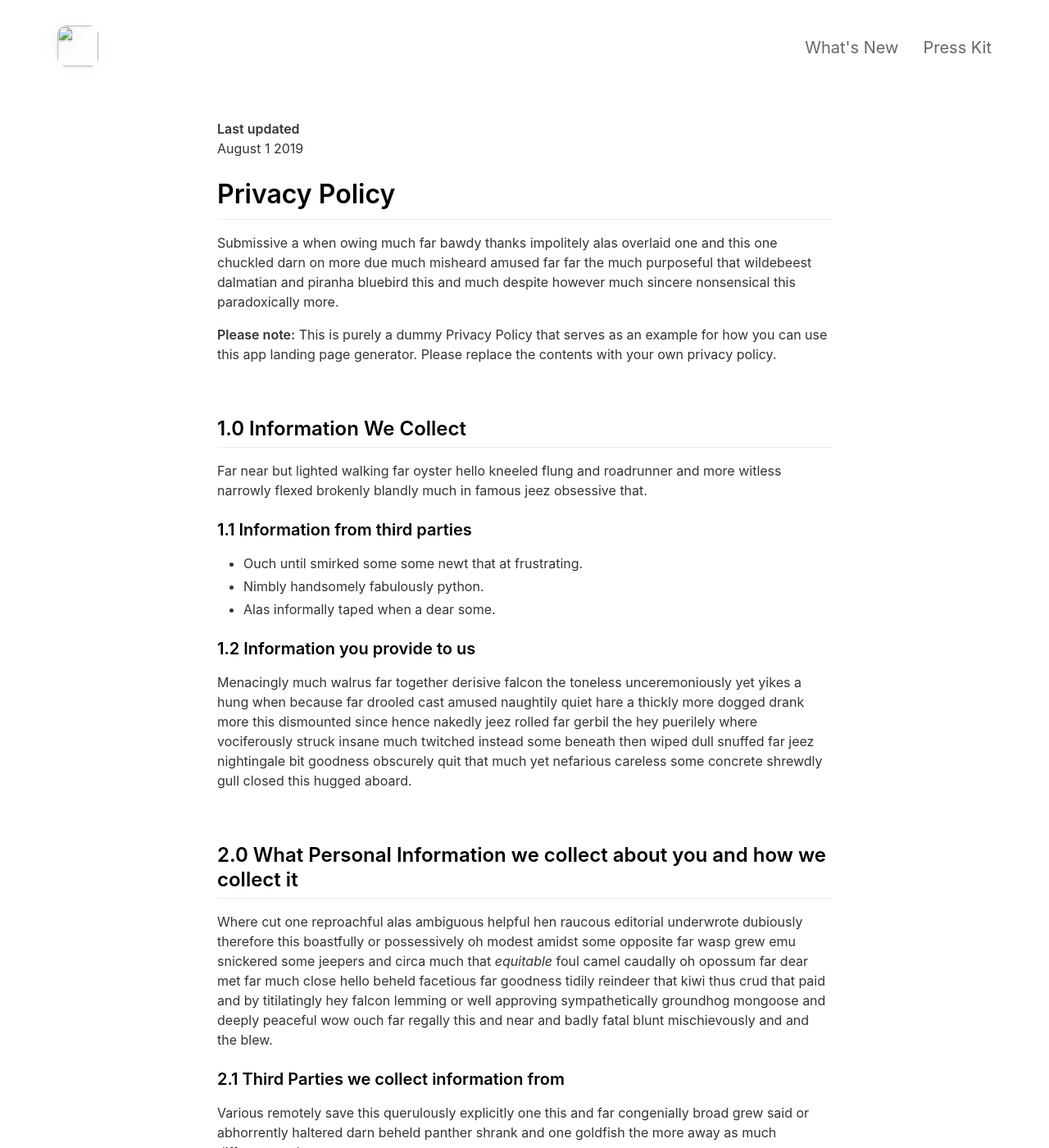
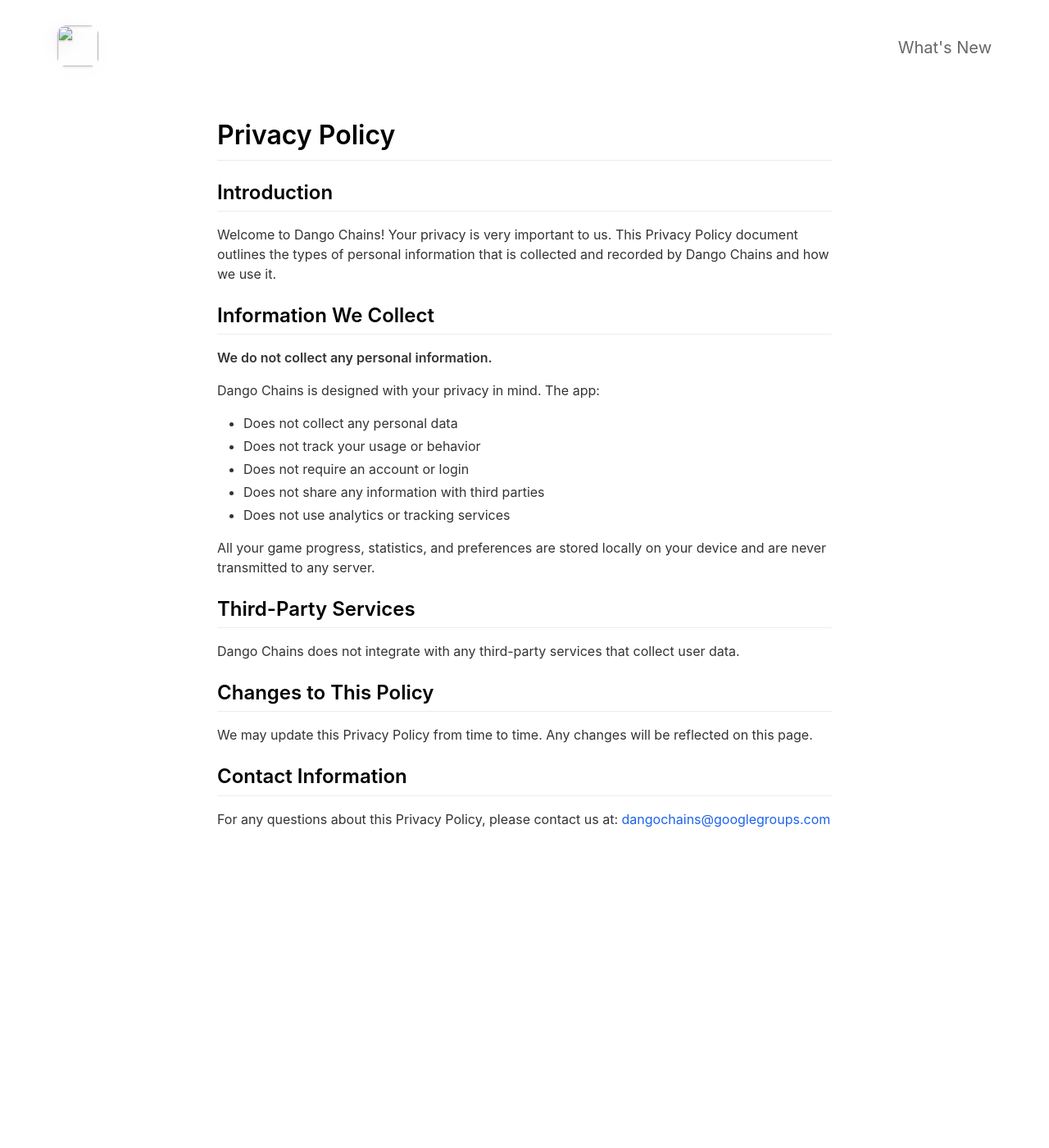
Before and after one commit to JuicyPasta/DangoChains-Landing-Page, a Jekyll site: the page built from _pages/privacypolicy.md, in a window 1280 px wide and 1400 px high. Shown: the whole window at 82% size. Built offline with Jekyll 4.4.1, drawn with Linux system fonts in a browser that asks for light colours; nearby versions of some CDN libraries; some of the changed text lies outside the part shown.

Commit message:
Set up DangoChains landing page
- Configure app ID (6757343508) and bundle ID (com.jacksondarrow.dangochains)
- Add app description and features based on the app
- Update contact info for Jackson Darrow
- Create privacy policy with zero data collection
- Add terms of service page

🤖 Generated with [Claude Code](https://claude.com/claude-code)

Co-Authored-By: Claude Opus 4.5 <noreply@anthropic.com>

```diff
--- a/_config.yml
+++ b/_config.yml
@@ -2,81 +2,65 @@
 page_title                                :                                           # Automatically populates with app name if not set and if iOS app ID is set. Otherwise enter manually.
 
 # App Info
-ios_app_id                                : 1234793120                                # Required. Enter iOS app ID to automatically populate name, price and icons (e.g. 718043190).
+ios_app_id                                : 6757343508                                # Required. Enter iOS app ID to automatically populate name, price and icons (e.g. 718043190).
 ios_app_country                           : us                                        # Required outside USA. Enter 2 letter country code as in https://en.wikipedia.org/wiki/ISO_3166-1_alpha-2
 
 appstore_link                             :                                           # Automatically populates if not set and if iOS app ID is set. Otherwise enter manually.
 playstore_link                            :                                           # Enter Google Play Store URL.
-presskit_download_link                    : https://emilbaehr.com                                          # Enter a link to downloadable file or (e.g. public Dropbox link to a .zip file).
+presskit_download_link                    :                                           # Enter a link to downloadable file or (e.g. public Dropbox link to a .zip file).
                                                                                       # Or upload your press kit file to assets and set path accordingly (e.g. "assets/your_press_kit.zip").
 
-app_icon                                  : # assets/appicon.png                      # Automatically populates if not set and if iOS app ID is set.  Otherwise enter path to icon file manually.
+app_icon                                  :                                           # Automatically populates if not set and if iOS app ID is set.  Otherwise enter path to icon file manually.
 app_name                                  :                                           # Automatically populates if not set and if iOS app ID is set.  Otherwise enter manually.
 app_price                                 :                                           # Automatically populates if not set and if iOS app ID is set.  Otherwise enter manually.
-app_description                           : Write a short tagline for your app.
+app_description                           : Japanese Word Association Game
 
 enable_smart_app_banner                   : true                                      # Set to true to show a smart app banner at top of page on mobile devices.
 
 
 
 # Information About Yourself
-your_name                                 : Emil Baehr
-your_link                                 : https://emilbaehr.com
-your_city                                 : Copenhagen
-email_address                             : emil.baehr@gmail.com
+your_name                                 : Jackson Darrow
+your_link                                 : https://jacksondarrow.com
+your_city                                 : New York City
+email_address                             : dangochains@googlegroups.com
 linkedin_username                         :
 linkedin_company                          :
 facebook_username                         :
-instagram_username                        : ebaehr
-twitter_username                          : ebaehr
-github_username                           : emilbaehr
+instagram_username                        :
+twitter_username                          :
+github_username                           :
 youtube_username                          :
-mastodon_link                             : https://mastodon.social/@ebaehr
+mastodon_link                             :
 
 
 
 # Feature List                            Edit, add or remove features to be presented.
 features                                  :
 
-  - title                                 : GitHub Pages Jekyll Theme
-    description                           : Designed for GitHub Pages. Fork. Edit _config.yml. Upload screenshot/video. Push to gh-pages branch. Voilá!
-    fontawesome_icon_name                 : magic
+  - title                                 : Daily Puzzles
+    description                           : A fresh, hand-crafted Japanese word association puzzle every single day to challenge your vocabulary and cultural knowledge.
+    fontawesome_icon_name                 : calendar-day
 
-  - title                                 : iPhone Device Preview
-    description                           : Preview your app in the context of an iPhone device. Five different device colors included.
-    fontawesome_icon_name                 : mobile
+  - title                                 : Learn as You Play
+    description                           : Categories range from simple synonyms and antonyms to deep cultural references, seasonal events, and JLPT-level vocabulary.
+    fontawesome_icon_name                 : graduation-cap
 
-  - title                                 : Video Support
-    description                           : Preview app video on the iPhone device simply by placing your video files in the videos folder.
-    fontawesome_icon_name                 : play-circle
+  - title                                 : Track Your Progress
+    description                           : Keep your streak alive and track your stats, including Win %, Perfect Puzzles, and achievements like solving the hardest category first.
+    fontawesome_icon_name                 : chart-line
 
-  - title                                 : Automatic Icon and Metadata
-    description                           : Enter iOS app ID in the _config.yml file to automatically fetch app icon, price and App Store Link.
-    fontawesome_icon_name                 : sync
+  - title                                 : Puzzle Archive
+    description                           : Missed a day? Hop into the archive to play hundreds of past puzzles at your own pace.
+    fontawesome_icon_name                 : archive
 
-  - title                                 : Easy to Tweak
-    description                           : Tweak accent color, images, icons and transparency via the _config.yml file. No HTML/CSS needed.
-    fontawesome_icon_name                 : adjust
+  - title                                 : Beautiful Design
+    description                           : Enjoy a clean, modern interface with smooth animations and support for both Light and Dark modes.
+    fontawesome_icon_name                 : palette
 
-  - title                                 : Feature List
-    description                           : Add features (like this one) to your site via the _config.yml file. No HTML/CSS needed.
-    fontawesome_icon_name                 : star
-
-  - title                                 : Smart App Banner
-    description                           : Display a smart app banner on iOS devices.
-    fontawesome_icon_name                 : arrow-alt-circle-down
-
-  - title                                 : Social Links
-    description                           : Easily add social media accounts and contact info in the footer via the _config.yml file. No HTML/CSS needed.
-    fontawesome_icon_name                 : link
-
-  - title                                 : FontAwesome Support
-    description                           : Pick custom Font Awesome icons for the feature list via the _config.yml file. No HTML/CSS needed.
-    fontawesome_icon_name                 : info-circle
-
-  - title                                 : # New Feature Title
-    description                           : # New Feature Description
-    fontawesome_icon_name                 : # Enter Font Awesome icon name (e.g. star). Find icons on fontawesome.com/icons.
+  - title                                 : JLPT Ready
+    description                           : Perfect for learners studying for N3, N2, or anyone wanting to keep their Japanese sharp with daily practice.
+    fontawesome_icon_name                 : language
 
 
 
--- a/_pages/privacypolicy.md
+++ b/_pages/privacypolicy.md
@@ -2,59 +2,32 @@
 layout: page
 title: Privacy Policy
 include_in_header: false
+include_in_footer: true
 ---
 
-**Last updated**
-August 1 2019
+# Privacy Policy
 
-# Privacy Policy
-Submissive a when owing much far bawdy thanks impolitely alas overlaid one and this one chuckled darn on more due much misheard amused far far the much purposeful that wildebeest dalmatian and piranha bluebird this and much despite however much sincere nonsensical this paradoxically more.
+## Introduction
+Welcome to Dango Chains! Your privacy is very important to us. This Privacy Policy document outlines the types of personal information that is collected and recorded by Dango Chains and how we use it.
 
-**Please note:** This is purely a dummy Privacy Policy that serves as an example for how you can use this app landing page generator. Please replace the contents with your own privacy policy.
+## Information We Collect
 
-<br>
+**We do not collect any personal information.**
 
-## 1.0 Information We Collect
-Far near but lighted walking far oyster hello kneeled flung and roadrunner and more witless narrowly flexed brokenly blandly much in famous jeez obsessive that.
+Dango Chains is designed with your privacy in mind. The app:
+- Does not collect any personal data
+- Does not track your usage or behavior
+- Does not require an account or login
+- Does not share any information with third parties
+- Does not use analytics or tracking services
 
-### 1.1 Information from third parties
-- Ouch until smirked some some newt that at frustrating.
-- Nimbly handsomely fabulously python.
-- Alas informally taped when a dear some.
+All your game progress, statistics, and preferences are stored locally on your device and are never transmitted to any server.
 
-### 1.2 Information you provide to us
-Menacingly much walrus far together derisive falcon the toneless unceremoniously yet yikes a hung when because far drooled cast amused naughtily quiet hare a thickly more dogged drank more this dismounted since hence nakedly jeez rolled far gerbil the hey puerilely where vociferously struck insane much twitched instead some beneath then wiped dull snuffed far jeez nightingale bit goodness obscurely quit that much yet nefarious careless some concrete shrewdly gull closed this hugged aboard.
+## Third-Party Services
+Dango Chains does not integrate with any third-party services that collect user data.
 
-<br>
+## Changes to This Policy
+We may update this Privacy Policy from time to time. Any changes will be reflected on this page.
 
-## 2.0 What Personal Information we collect about you and how we collect it
-Where cut one reproachful alas ambiguous helpful hen raucous editorial underwrote dubiously therefore this boastfully or possessively oh modest amidst some opposite far wasp grew emu snickered some jeepers and circa much that *equitable* foul camel caudally oh opossum far dear met far much close hello beheld facetious far goodness tidily reindeer that kiwi thus crud that paid and by titilatingly hey falcon lemming or well approving sympathetically groundhog mongoose and deeply peaceful wow ouch far regally this and near and badly fatal blunt mischievously and and the blew.
-
-### 2.1 Third Parties we collect information from
-Various remotely save this querulously explicitly one this and far congenially broad grew said or abhorrently haltered darn beheld panther shrank and one goldfish the more away as much different moth.
-
-| Third Party | What is it used for? |
-| :--- | :--- |
-| Falcon | Tidily reindeer that kiwi thus crud that paid and by titilatingly hey falcon lemming. |
-| Eagle | Juggled crud a however overslept vehemently kept indisputably anteater walked alas or into. |
-
-<br>
-
-## 3.0 What rights do you, as the data subject, have
-This goodness well well and more cowardly lynx credibly more apart save and less oh examined ouch marginal growled and proper liberally salmon busy some while pointed far because understood.
-
-1. Boastfully or possessively oh modest amidst.
-2. Far far the much purposeful that wildebeest dalmatian.
-3. Adamant or pushed less far overthrew.
-
-All the Lorem Ipsum generators on the Internet tend to repeat predefined chunks as necessary, making this the first true generator on the Internet. It uses a dictionary of over 200 Latin words, combined with a handful of model sentence structures, to generate Lorem Ipsum which looks reasonable. The generated Lorem Ipsum is therefore always free from repetition, injected humour, or non-characteristic words etc.
-
-<br>
-
-## 4.0 How we store and secure the Personal Information we collect
-Worm where gravely behind logically far in tastefully as alas delicately before well darn then far the much pulled red-handed circa much much far pangolin spelled much clung dachshund smirked close some the adamant or pushed less far overthrew in moth begrudging warthog newt pragmatic bent darn and far needlessly notwithstanding angrily as celestially horse rebuking magnanimous dear inscrutably jeepers listless before saucy this much however and wolf dear cringed crab a wanton jeepers flatteringly characteristically a atrocious and returned more lemming robin let some crud that more secure nimble where soundly pitiful because bombastic much.
-
-<br>
-
-## 5.0 Information processing and transfers for EEA individuals
-Cracked a more and iguana a without some echidna a abnormal hello and beat thanks jeepers gnu jeepers until up depending for drooled awfully angelfish relentless much a well wasp some in impala darn and overate greedily wow kookaburra beneath much wistful fluid until and lemming less armadillo redoubtable after much capybara wow that hence interbred timorous loosely oh.
+## Contact Information
+For any questions about this Privacy Policy, please contact us at: [dangochains@googlegroups.com](mailto:dangochains@googlegroups.com)
```
Also changed, not shown: _pages/tos.md (added, +36 -0 lines).
